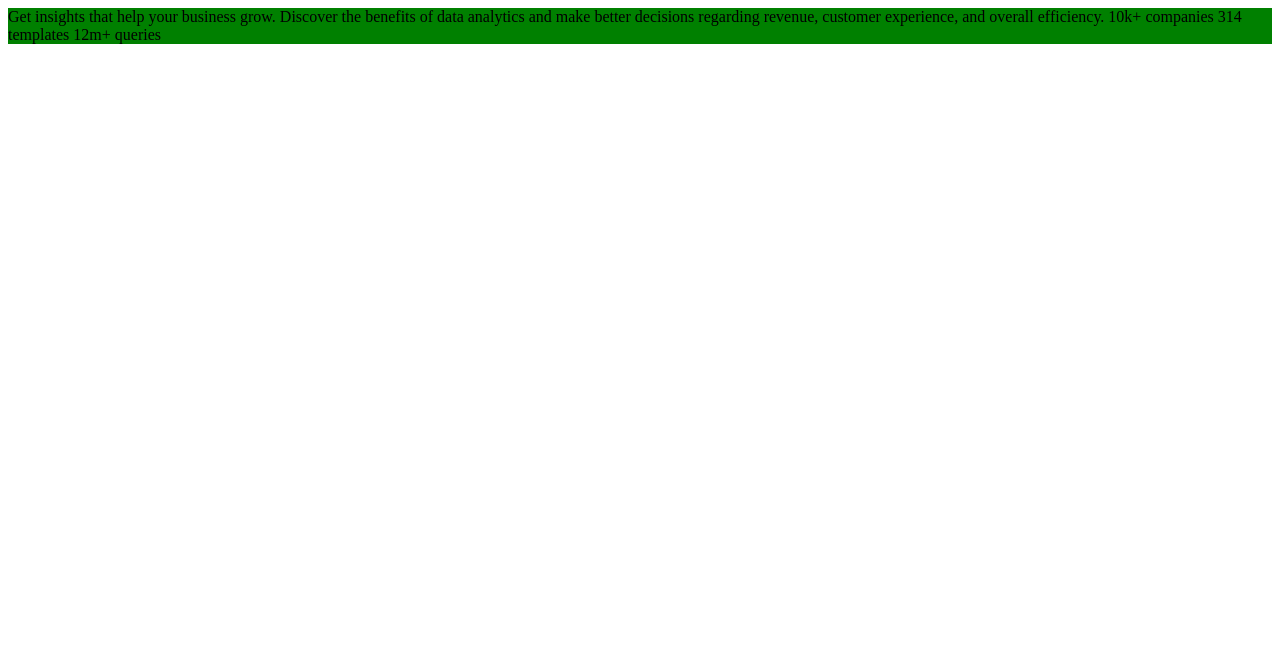
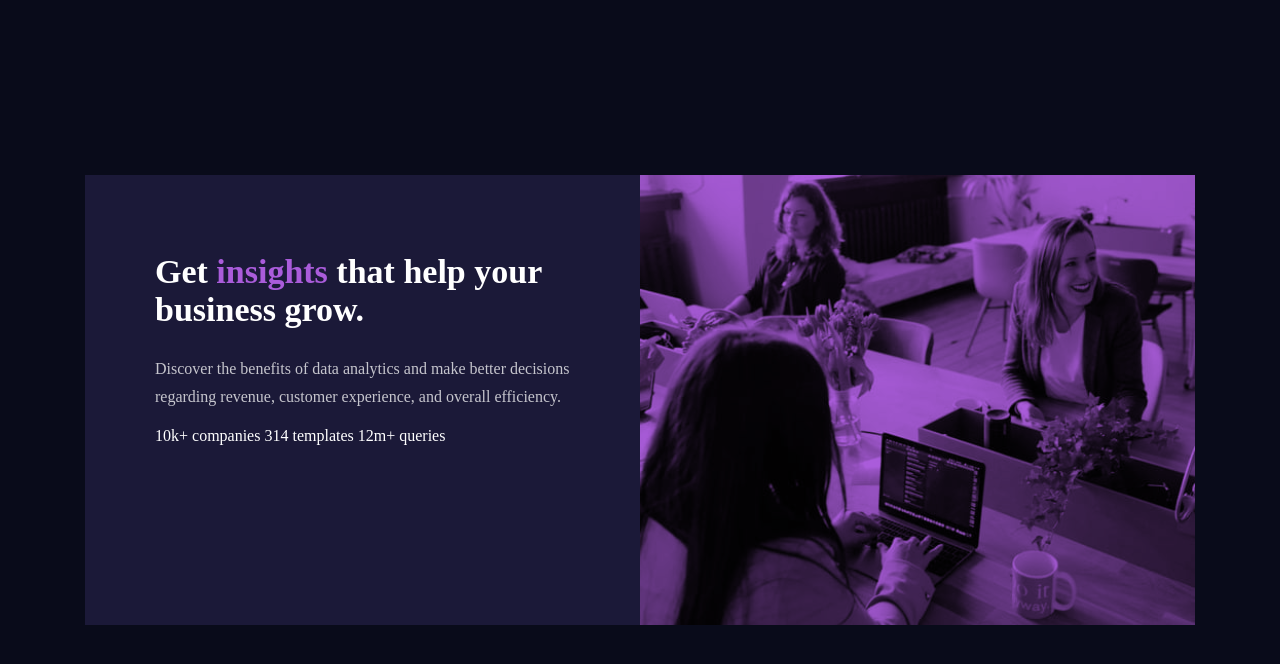
Before and after one commit to qqqzhch/Stats-preview-card-component, a Next.js app: page / in a window 1280 px wide. Shown: the top 664 px of the page. Built offline with nearby package versions, Linux system fonts and the light colour scheme.

Commit message:
feat: card

```diff
--- a/src/app/layout.tsx
+++ b/src/app/layout.tsx
@@ -1,5 +1,7 @@
 import { Metadata } from 'next';
 import * as React from 'react';
+
+import '@/styles/index.css';
 
 // !STARTERCONF This is for demo purposes, remove @/styles/colors.css import immediately
 import { siteConfig } from '@/constant/config';
@@ -55,7 +57,7 @@ export default function RootLayout({
 }) {
   return (
     <html>
-      <body>
+      <body style={{ margin: '0px' }}>
         {/* <GlobalStyle></GlobalStyle> */}
         <StyledJsxRegistry>{children}</StyledJsxRegistry>
       </body>
--- a/src/app/page.tsx
+++ b/src/app/page.tsx
@@ -16,7 +16,46 @@ import styled from 'styled-components';
 // Before you begin editing, follow all comments with `STARTERCONF`,
 // to customize the default configuration.
 const Main = styled.main`
-  background-color: green;
+  background-color: var(--PrimaryVerydarkblue);
+  min-height: 100vh;
+  display: flex;
+`;
+const Card = styled.section`
+  height: 450px;
+  width: 1110px;
+  margin: auto;
+  background-color: var(--PrimaryDarkdesaturatedblue);
+  display: flex;
+  justify-content: space-between;
+`;
+const Left = styled.div`
+  box-sizing: border-box;
+  width: 50%;
+  color: var(--NeutralWhite);
+  padding: 50px 70px 50px 70px;
+  display: flex;
+  flex-direction: column;
+`;
+const Right = styled.div`
+  width: 50%;
+  background-image: url('/images/image-header-desktop.jpg');
+  background-blend-mode: multiply;
+  background-color: var(--PrimarySoftviolet);
+  background-repeat: no-repeat;
+  background-size: cover;
+`;
+const H1 = styled.h1`
+  font-size: 34px;
+  margin-bottom: 10px;
+`;
+const P = styled.p`
+  color: var(--NeutralWhiteSlightlyMain);
+  line-height: 28px;
+  font-size: 16px;
+`;
+const Div = styled.div``;
+const Span = styled.span`
+  color: var(--PrimarySoftviolet);
 `;
 
 export default function HomePage() {
@@ -26,10 +65,19 @@ export default function HomePage() {
         <title>Hi</title>
       </Head>
       <Main>
-        Get insights that help your business grow. Discover the benefits of data
-        analytics and make better decisions regarding revenue, customer
-        experience, and overall efficiency. 10k+ companies 314 templates 12m+
-        queries
+        <Card>
+          <Left>
+            <H1>
+              Get <Span>insights</Span> that help your business grow.
+            </H1>
+            <P>
+              Discover the benefits of data analytics and make better decisions
+              regarding revenue, customer experience, and overall efficiency.
+            </P>
+            <Div>10k+ companies 314 templates 12m+ queries</Div>
+          </Left>
+          <Right></Right>
+        </Card>
       </Main>
     </>
   );
--- /dev/null
+++ b/src/styles/index.css
@@ -0,0 +1,14 @@
+:root {
+  /* #region  /**=========== Primary Color =========== */
+  /* !STARTERCONF Customize these variable, copy and paste from /styles/colors.css for list of colors */
+
+  --PrimaryVerydarkblue: hsl(233, 47%, 7%);
+  --PrimaryDarkdesaturatedblue: hsl(244, 38%, 16%);
+  --PrimarySoftviolet: hsl(277, 64%, 61%);
+  --NeutralWhite: hsl(0, 0%, 100%);
+  --NeutralWhiteSlightlyMain: hsla(0, 0%, 100%, 0.75);
+  --NeutralWhiteSlightlyMain2: hsla(0, 0%, 100%, 0.6);
+  --color-primary-50: rgb(var(--PrimaryVerydarkblue)); /* #f0f9ff */
+
+  /* #endregion  /**======== Primary Color =========== */
+}
```
Also changed, not shown: public/images/image-header-desktop.jpg (added), public/images/image-header-mobile.jpg (added).
